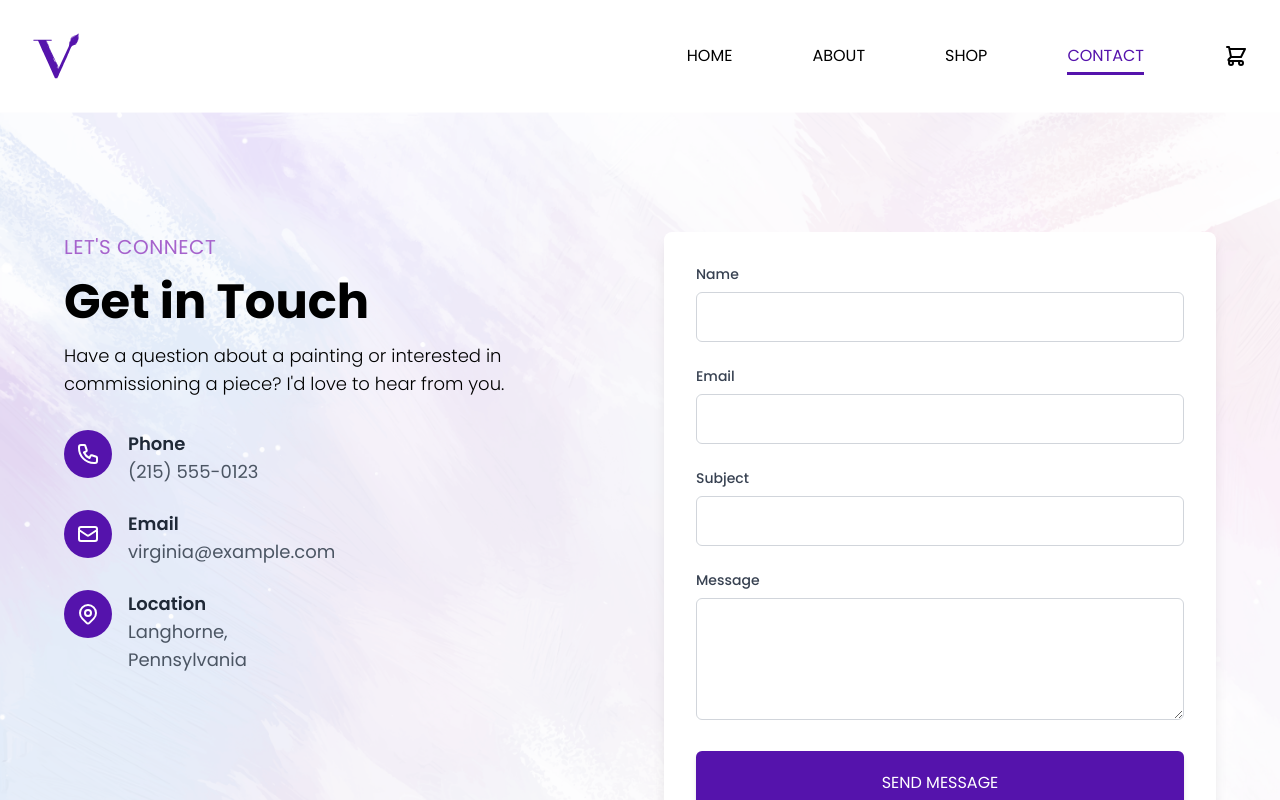
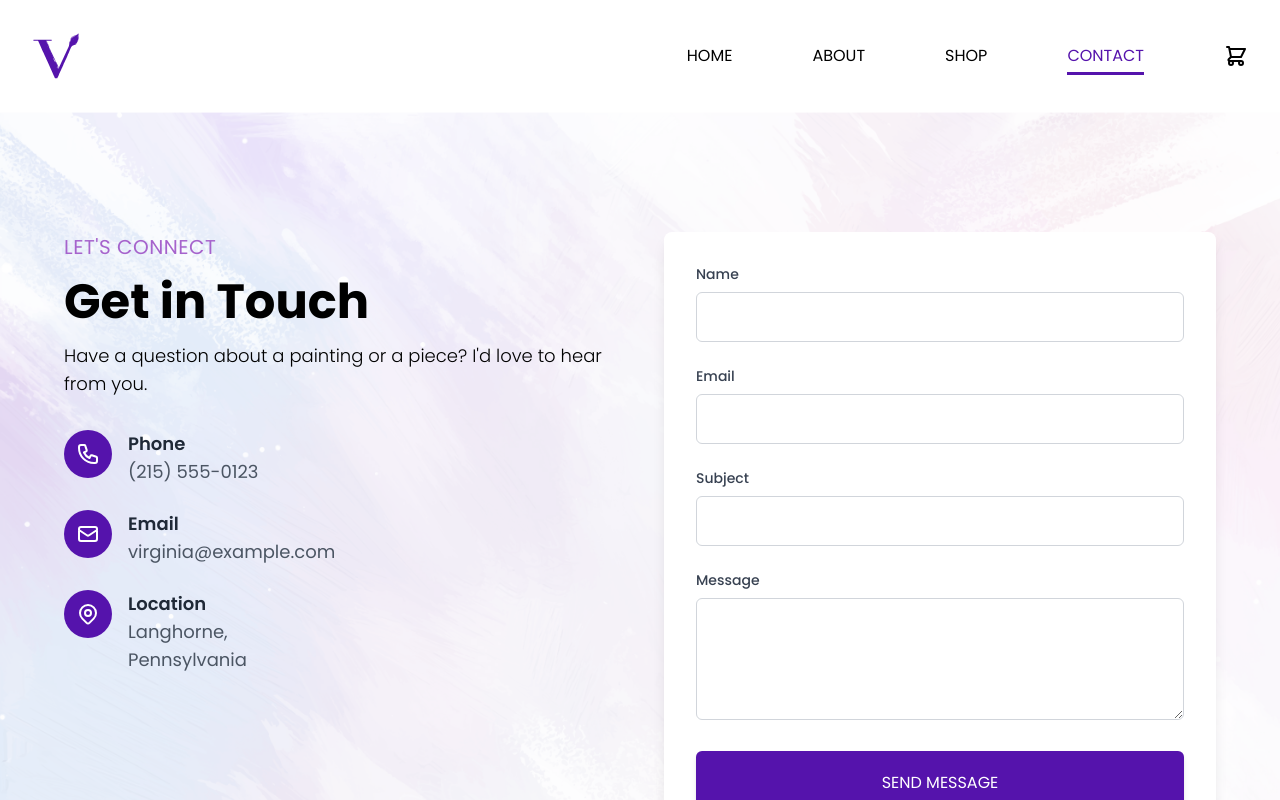
Before and after one commit to tom318267/ginnysart, a Next.js app: page /contact in a window 1280 px wide. Shown: the top 800 px of the page. Built offline with nearby package versions, Linux system fonts and the light colour scheme.

Commit message:
adjust contact text

```diff
--- a/src/pages/contact.tsx
+++ b/src/pages/contact.tsx
@@ -39,8 +39,8 @@ const ContactPage = () => {
                 Get in Touch
               </h1>
               <p className="text-black font-light text-base lg:text-lg mb-6 text-center lg:text-left">
-                Have a question about a painting or interested in commissioning
-                a piece? I'd love to hear from you.
+                Have a question about a painting or a piece? I'd love to hear
+                from you.
               </p>
             </div>
 
```
